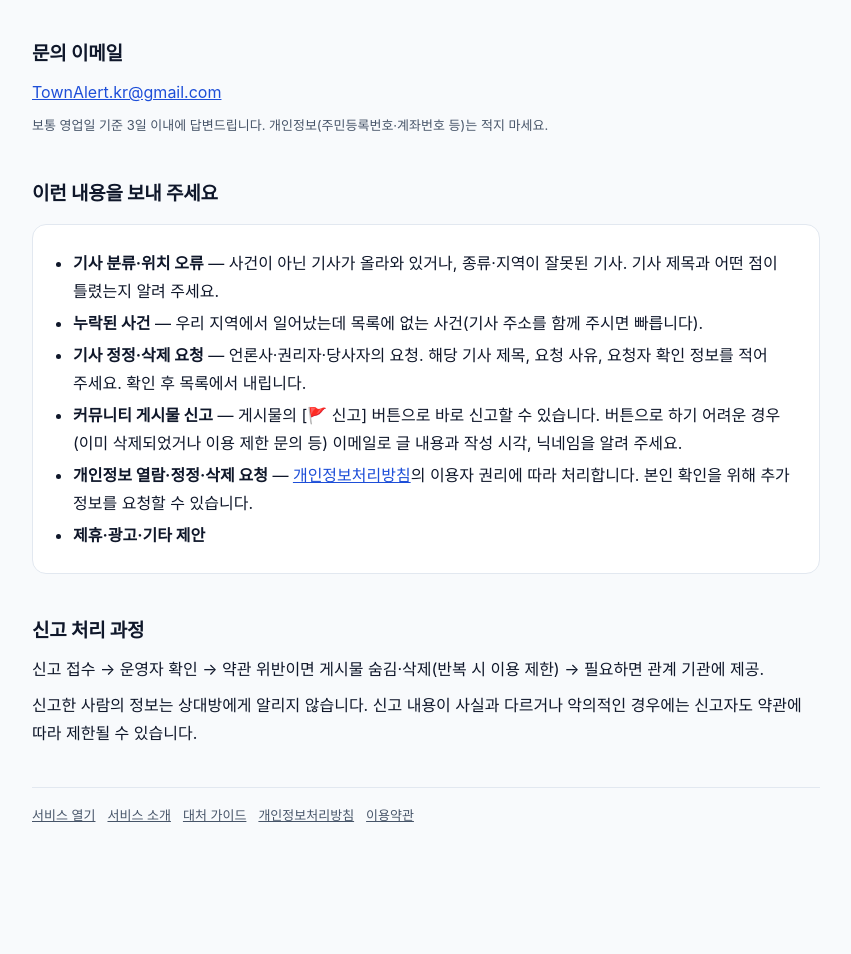
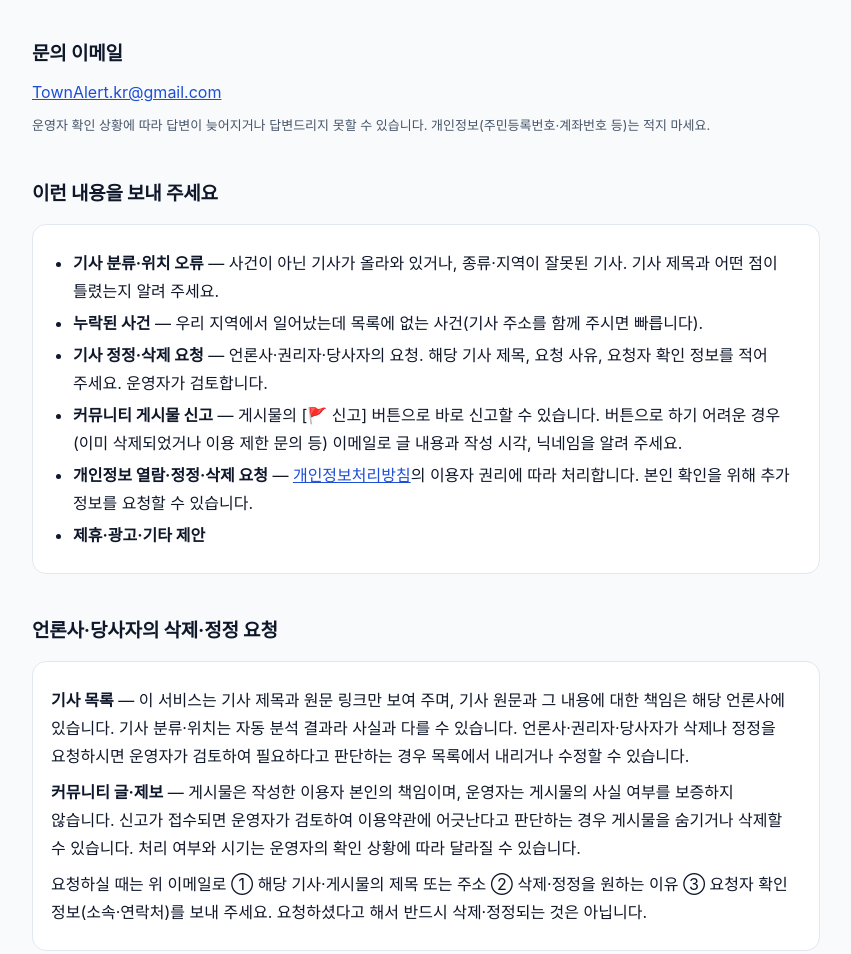
Before and after one commit to creator11203/project-1, a plain HTML site: page contact.html in a window 1280 px wide. Shown: the part 233-1187 px from the top of the page, without its empty margins (214-1065 px from the left). Before the commit the page ends 1116 px from the top, so only its background shows below. Drawn offline with Linux system fonts and the light colour scheme.

Commit message:
Update contact.html

```diff
--- a/contact.html
+++ b/contact.html
@@ -21,17 +21,24 @@
 
   <h2>문의 이메일</h2>
   <p><a href="mailto:TownAlert.kr@gmail.com">TownAlert.kr@gmail.com</a></p>
-  <p class="meta">보통 영업일 기준 3일 이내에 답변드립니다. 개인정보(주민등록번호·계좌번호 등)는 적지 마세요.</p>
+  <p class="meta">운영자 확인 상황에 따라 답변이 늦어지거나 답변드리지 못할 수 있습니다. 개인정보(주민등록번호·계좌번호 등)는 적지 마세요.</p>
 
   <h2>이런 내용을 보내 주세요</h2>
   <div class="card"><ul>
     <li><b>기사 분류·위치 오류</b> — 사건이 아닌 기사가 올라와 있거나, 종류·지역이 잘못된 기사. 기사 제목과 어떤 점이 틀렸는지 알려 주세요.</li>
     <li><b>누락된 사건</b> — 우리 지역에서 일어났는데 목록에 없는 사건(기사 주소를 함께 주시면 빠릅니다).</li>
-    <li><b>기사 정정·삭제 요청</b> — 언론사·권리자·당사자의 요청. 해당 기사 제목, 요청 사유, 요청자 확인 정보를 적어 주세요. 확인 후 목록에서 내립니다.</li>
+    <li><b>기사 정정·삭제 요청</b> — 언론사·권리자·당사자의 요청. 해당 기사 제목, 요청 사유, 요청자 확인 정보를 적어 주세요. 운영자가 검토합니다.</li>
     <li><b>커뮤니티 게시물 신고</b> — 게시물의 [🚩 신고] 버튼으로 바로 신고할 수 있습니다. 버튼으로 하기 어려운 경우(이미 삭제되었거나 이용 제한 문의 등) 이메일로 글 내용과 작성 시각, 닉네임을 알려 주세요.</li>
     <li><b>개인정보 열람·정정·삭제 요청</b> — <a href="privacy.html">개인정보처리방침</a>의 이용자 권리에 따라 처리합니다. 본인 확인을 위해 추가 정보를 요청할 수 있습니다.</li>
     <li><b>제휴·광고·기타 제안</b></li>
   </ul></div>
+
+  <h2>언론사·당사자의 삭제·정정 요청</h2>
+  <div class="card">
+    <p><b>기사 목록</b> — 이 서비스는 기사 제목과 원문 링크만 보여 주며, 기사 원문과 그 내용에 대한 책임은 해당 언론사에 있습니다. 기사 분류·위치는 자동 분석 결과라 사실과 다를 수 있습니다. 언론사·권리자·당사자가 삭제나 정정을 요청하시면 운영자가 검토하여 필요하다고 판단하는 경우 목록에서 내리거나 수정할 수 있습니다.</p>
+    <p><b>커뮤니티 글·제보</b> — 게시물은 작성한 이용자 본인의 책임이며, 운영자는 게시물의 사실 여부를 보증하지 않습니다. 신고가 접수되면 운영자가 검토하여 이용약관에 어긋난다고 판단하는 경우 게시물을 숨기거나 삭제할 수 있습니다. 처리 여부와 시기는 운영자의 확인 상황에 따라 달라질 수 있습니다.</p>
+    <p>요청하실 때는 위 이메일로 ① 해당 기사·게시물의 제목 또는 주소 ② 삭제·정정을 원하는 이유 ③ 요청자 확인 정보(소속·연락처)를 보내 주세요. 요청하셨다고 해서 반드시 삭제·정정되는 것은 아닙니다.</p>
+  </div>
 
   <h2>신고 처리 과정</h2>
   <p>신고 접수 → 운영자 확인 → 약관 위반이면 게시물 숨김·삭제(반복 시 이용 제한) → 필요하면 관계 기관에 제공.</p>
```
